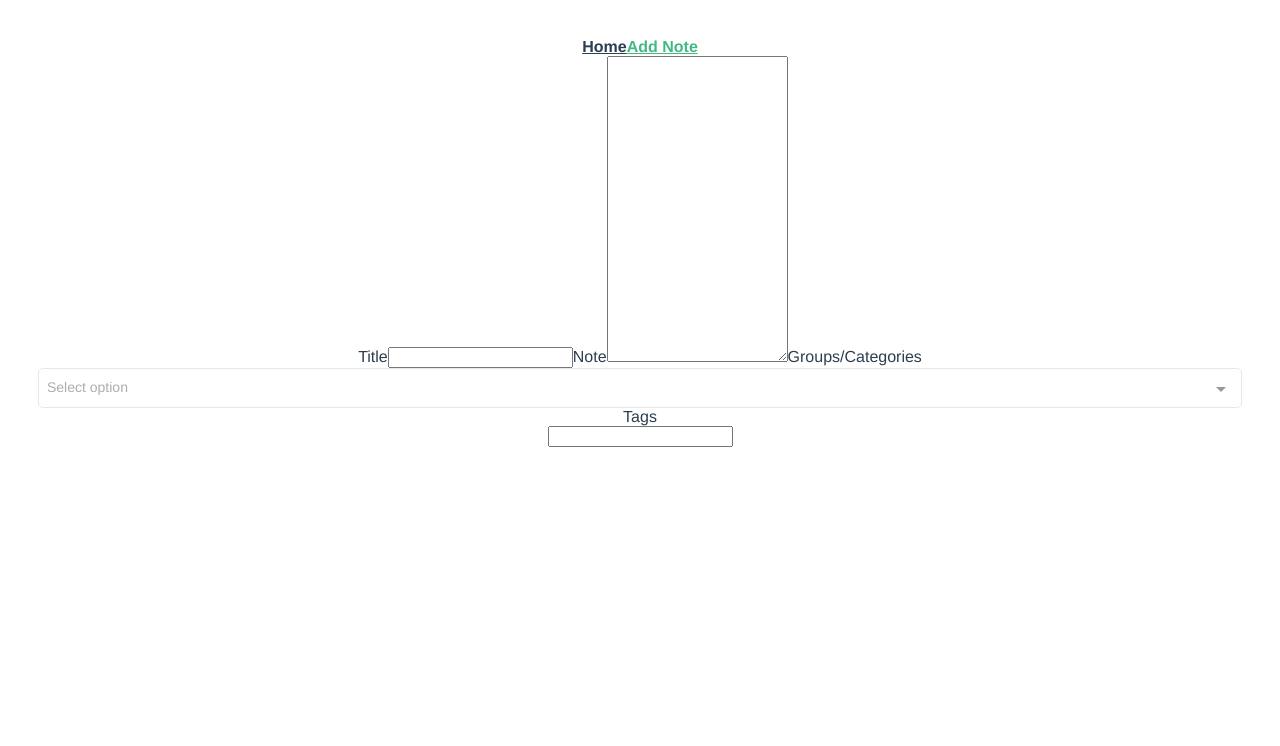
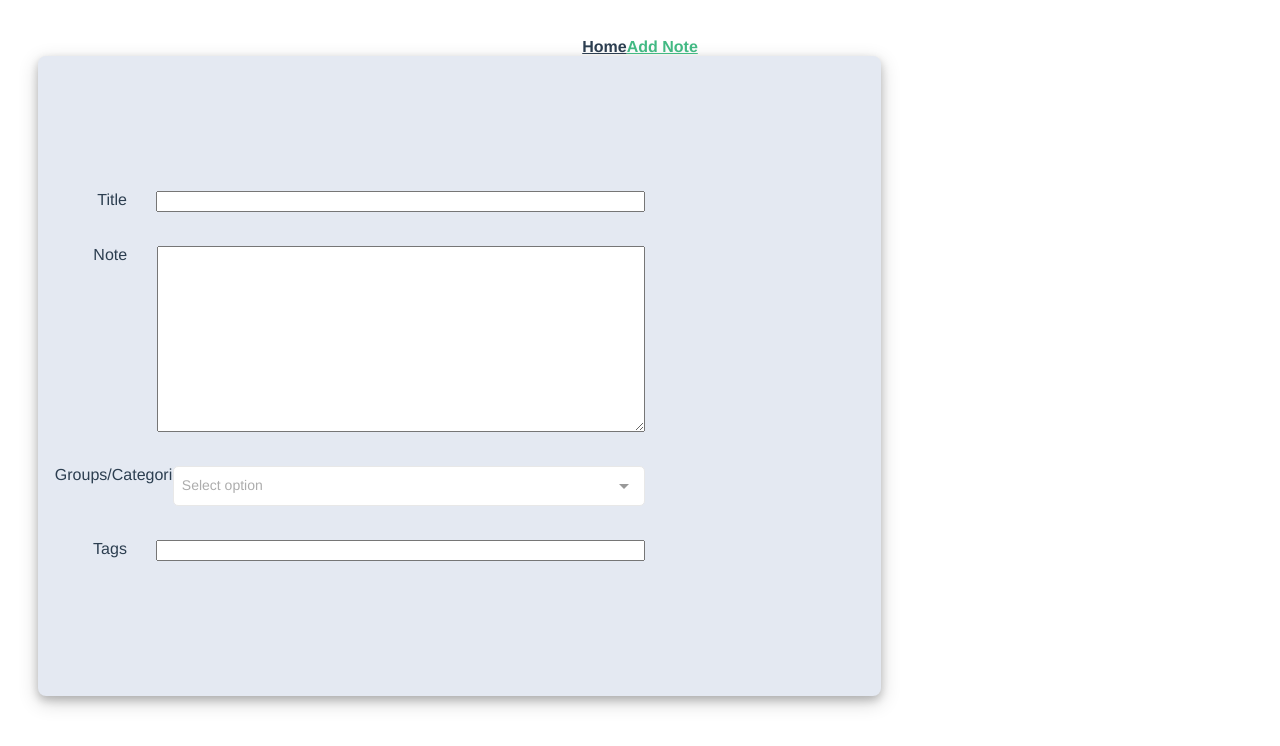
Before and after one commit to stonefarmer9/Digital-Notes, a Vue app in the folder digital-notes/: page /#/AddNote in a window 1280 px wide. Shown: the top 746 px of the page. Built offline with nearby package versions, Linux system fonts and the light colour scheme.

Commit message:
STYLES: Note form styled

```diff
--- a/digital-notes/src/components/FormComponents/TagInput.vue
+++ b/digital-notes/src/components/FormComponents/TagInput.vue
@@ -1,12 +1,21 @@
 <template>
-    <div>
-        <input type='text'>
-    </div>
+    <input type='text' v-bind:style="style">
 </template>
 
 <script>
 
 export default {
-  name: 'TagInput'
+  name: 'TagInput',
+  props: {
+    width: String
+  },
+
+  computed: {
+    style () {
+      return {
+        width: this.width + '%'
+      }
+    }
+  }
 }
 </script>
--- a/digital-notes/src/components/FormComponents/multiSelect.vue
+++ b/digital-notes/src/components/FormComponents/multiSelect.vue
@@ -1,8 +1,10 @@
 <template>
+<div v-bind:style="style">
 <VueMultiselect
     v-model="selected"
     :options="options"
 ></VueMultiselect>
+</div>
 </template>
 
 <script>
@@ -13,10 +15,21 @@ export default {
 
   components: { VueMultiselect },
 
+  props: {
+    width: String
+  },
+
   data () {
     return {
       selected: null,
       options: ['Option 1', 'Option 2']
+    }
+  },
+  computed: {
+    style () {
+      return {
+        width: this.width + '%'
+      }
     }
   }
 }
--- a/digital-notes/src/components/FormComponents/textArea.vue
+++ b/digital-notes/src/components/FormComponents/textArea.vue
@@ -2,8 +2,8 @@
 <textarea
     id="note-body"
     name="note-body"
-    rows="20"
-    columns="15"
+    v-bind:style="style"
+    rows=10
 ></textarea>
 
 </template>
@@ -11,6 +11,26 @@
 <script>
 
 export default {
-  name: 'TextArea'
+  name: 'TextArea',
+
+  props: {
+    width: String
+  },
+  computed: {
+    style () {
+      return {
+        width: this.width + '%'
+      }
+    }
+
+  }
 }
 </script>
+
+<style lang="scss" scoped>
+
+textarea {
+  font-family: $font-text;
+}
+
+</style>
--- a/digital-notes/src/components/FormComponents/textbox.vue
+++ b/digital-notes/src/components/FormComponents/textbox.vue
@@ -1,10 +1,25 @@
 <template>
-    <input type="text"/>
+    <input type="text" v-bind:style="style">
 </template>
 
 <script>
 
 export default {
-  name: 'TextBox'
+  name: 'TextBox',
+  props: {
+    width: Number
+  },
+  computed: {
+    style () {
+      return {
+        width: this.width + '%'
+      }
+    }
+  }
+
 }
 </script>
+
+<style scoped lang='scss'>
+
+</style>
--- a/digital-notes/src/scss/_mixins.scss
+++ b/digital-notes/src/scss/_mixins.scss
@@ -55,3 +55,9 @@
   flex-direction: row;
   justify-content: flex-start;
 }
+@mixin form-layout {
+  display: flex;
+  flex-direction: column;
+  vertical-align: baseline;
+  justify-content: center;
+}
--- a/digital-notes/src/views/NoteForm.vue
+++ b/digital-notes/src/views/NoteForm.vue
@@ -1,24 +1,63 @@
 <template>
-<div>
-<label>Title</label>
-   <TextBox/>
-   <label>Note</label>
-   <TextArea/>
-   <label>Groups/Categories</label>
-   <MultiSelect/>
-   <label>Tags</label>
-   <TagInput/>
-</div>
+<div class="form-container">
+    <span>
+        <label>Title</label>
+        <TextBox
+          :width="formWidth"
+        />
+    </span>
+    <span>
+        <label>Note</label>
+        <TextArea
+        :width="formWidth"
+        />
+    </span>
+    <span>
+        <label>Groups/Categories</label>
+        <MultiSelect
+        :width="formWidth"
+        />
+    </span>
+    <span>
+        <label>Tags</label>
+        <TagInput
+        :width="formWidth"
+        />
+    </span>
+    </div>
 </template>
 
 <script>
 import { TextBox, TextArea, MultiSelect, TagInput } from '../components/FormComponents'
 export default {
   components: { TextBox, TextArea, MultiSelect, TagInput },
-  name: 'NoteForm'
+  name: 'NoteForm',
+
+  data () {
+    return {
+      formWidth: 100
+    }
+  }
 }
 </script>
 
-<style scoped lang="scss">
+<style lang="scss" scoped>
 
+.form-container {
+    @include form-layout;
+    @include card(70%);
+}
+
+span {
+    display: flex;
+    flex-direction: row;
+    justify-content: flex-start;
+    width: 70%;
+    padding: 2%;
+}
+label {
+    width: 15%;
+    text-align: right;
+    margin-right: 5%;
+}
 </style>
```
Also changed, not shown: 1 other file (tests, documents, lock files or other folders).
